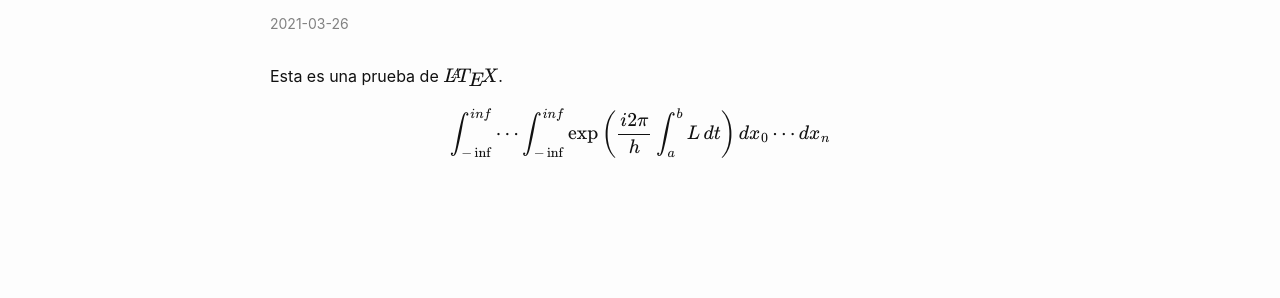
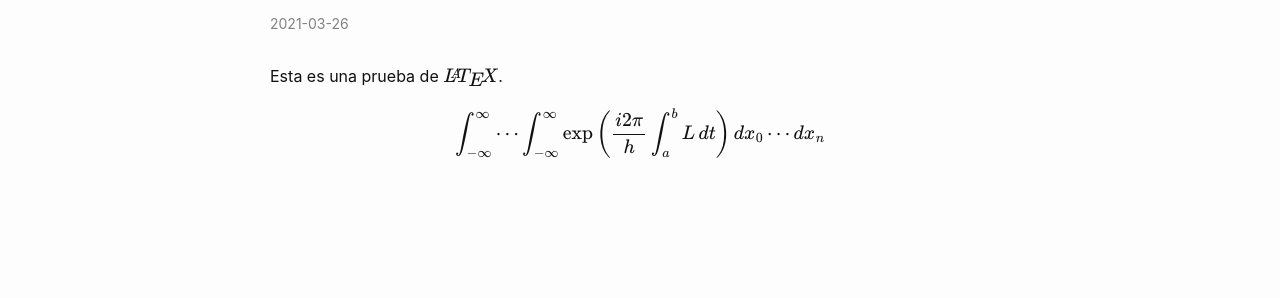
Before and after one commit to eguevaralopez/eguevaralopez.github.io, a Jekyll site: the page built from _posts/2021-03-26-primer-post.markdown, in a window 1280 px wide. Shown: the part 142-440 px from the top of the page. Built offline with Jekyll 4.4.1, drawn with Linux system fonts in a browser that asks for light colours.

Commit message:
primer post

```diff
--- a/_posts/2021-03-26-primer-post.markdown
+++ b/_posts/2021-03-26-primer-post.markdown
@@ -9,5 +9,5 @@ tags: [mathjax, latex]
 Esta es una prueba de $$\LaTeX$$.
 
 $$
-\int_{-\inf}^{inf}\cdots\int_{-\inf}^{inf}\mathrm{exp}\left(\frac{i2\pi}{h}\int_a^bL\,dt\right)\,dx_0\cdots dx_n
+\int_{-\infty}^{\infty}\cdots\int_{-\infty}^{\infty}\mathrm{exp}\left(\frac{i2\pi}{h}\int_a^bL\,dt\right)\,dx_0\cdots dx_n
 $$
```
